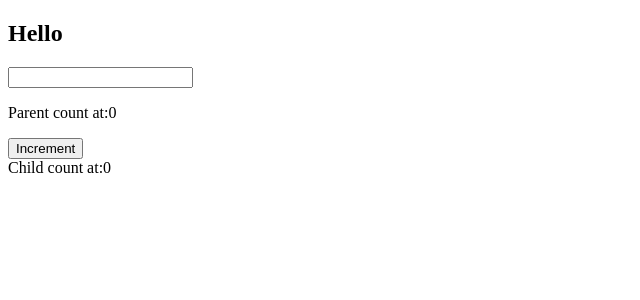
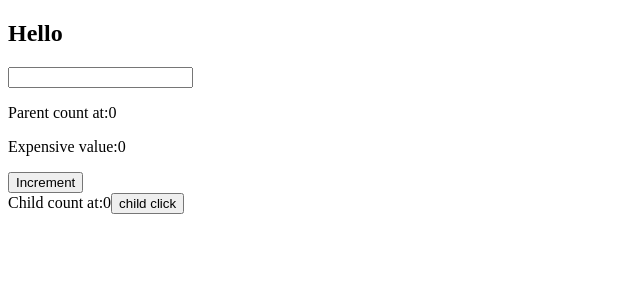
Before and after one commit to bobbyDeepak1415/React_Hooks, a React (Vite) app: page / in a window 1280 px wide. Shown: the top 300 px of the page, without its empty margins (0-640 px from the left). Built offline with nearby package versions, Linux system fonts and the light colour scheme.

Commit message:
setup done

```diff
--- a/src/App.jsx
+++ b/src/App.jsx
@@ -10,7 +10,7 @@ function App() {
   const [count, setCount] = useState(0);
   const [item, setItem] = useState("");
 
-  const updateCountFromChild = useCallback(() => handleClick(setCount), []);
+  const updateCountFromChild = useCallback(() => handleClick(setCount,count), [count]);
 
   const expensiveValue = useMemo(() => {
     console.log("calculating...");
--- a/src/Child1.jsx
+++ b/src/Child1.jsx
@@ -1,9 +1,14 @@
 import React from "react";
 
-const Child1 = ({ count }) => {
+const Child1 = ({ count, memoizedClick }) => {
   console.log("Child1 rendering...");
 
-  return <div>Child count at:{count}</div>;
+  return (
+    <div>
+      Child count at:{count}
+      <button onClick={memoizedClick}>child click</button>
+    </div>
+  );
 };
 
 export default React.memo(Child1);
--- a/src/Demo.jsx
+++ b/src/Demo.jsx
@@ -1,4 +1,4 @@
-import { useCallback, useState } from "react";
+import { useCallback, useMemo, useState } from "react";
 import Child1 from "./Child1";
 import handleClick from "./handleClick";
 
@@ -13,17 +13,19 @@ handleClick(setCount)
   },[])
 
 
-
+  const expensiveValue=useMemo(()=>{
+    return count*1000
+  },[count])
 
   return (
     <>
       <h2>Hello</h2>
       <input value={item} onChange={(e) => setItem(e.target.value)} />
       <p>Parent count at:{count}</p>
-
+<p>Expensive value:{expensiveValue}</p>
       <button onClick={memoizedClick}>Increment</button>
 
-      <Child1 count={count} />
+      <Child1 memoizedClick={memoizedClick} count={count} />
     </>
   );
 };
```
